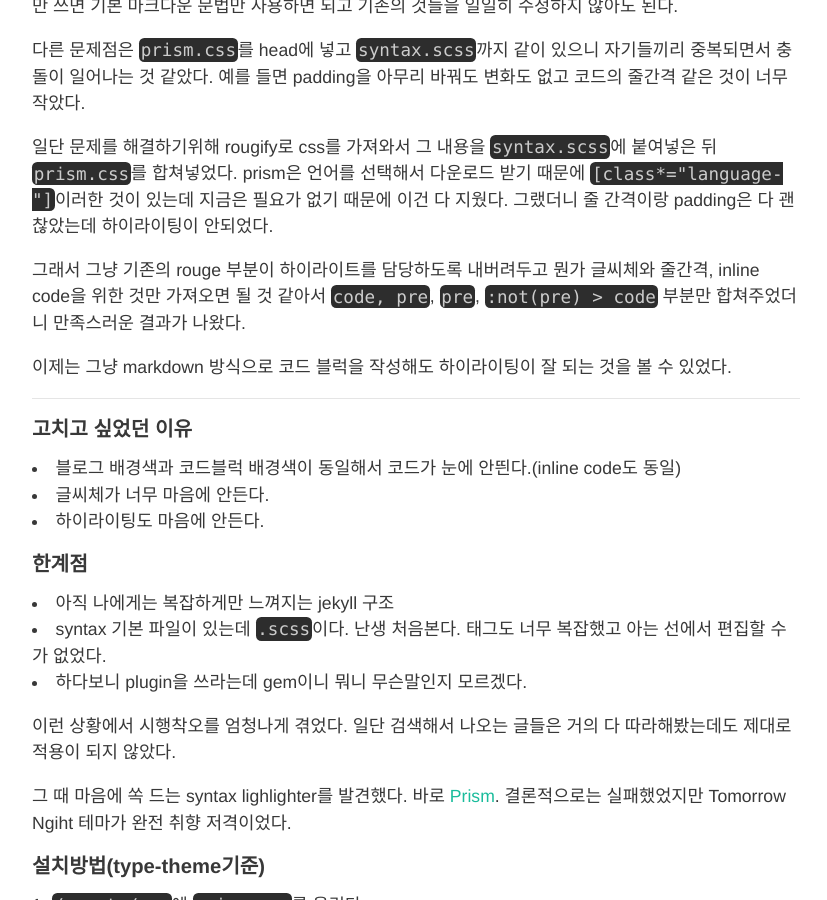
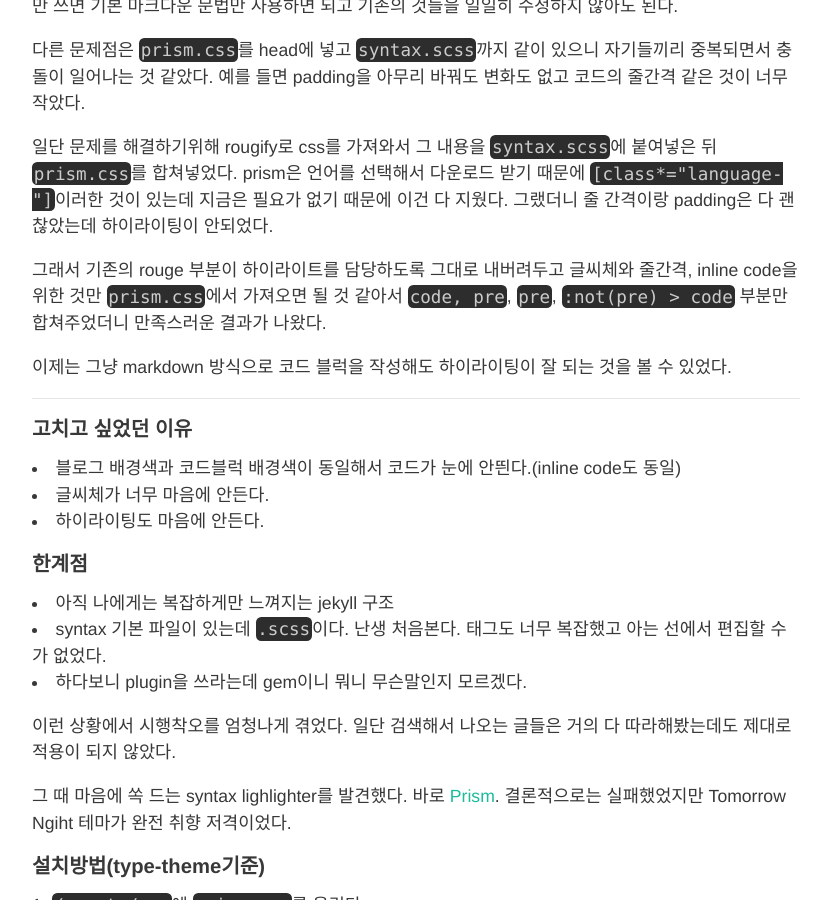
Before and after one commit to HyunlangBan/hyunlangban.github.io, a Jekyll site: the page built from _posts/2020-02-13-syntax-highlight.md, in a window 1280 px wide and 900 px high, scrolled down 598 px. Shown: the whole window, without its empty margins (224-1051 px from the left). Built offline with Jekyll 4.4.1, drawn with Linux system fonts in a browser that asks for light colours; nearby versions of some CDN libraries; some web fonts are replaced; comment, search, counter and statistics services are not loaded.

Commit message:
Update 2020-02-13-syntax-highlight.md

```diff
--- a/_posts/2020-02-13-syntax-highlight.md
+++ b/_posts/2020-02-13-syntax-highlight.md
@@ -24,8 +24,7 @@ jekyll로 블로그를 처음 만들었을 때 선택했던 테마가 [type-them
 prism은 언어를 선택해서 다운로드 받기 때문에 `[class*="language-"]`이러한 것이 있는데 지금은 필요가 없기 때문에 이건 다 지웠다.
 그랬더니 줄 간격이랑 padding은 다 괜찮았는데 하이라이팅이 안되었다.
 
-그래서 그냥 기존의 rouge 부분이 하이라이트를 담당하도록 내버려두고 뭔가 글씨체와 줄간격, inline code을 위한 것만 가져오면 될 것 같아서
-`code, pre`, `pre`, `:not(pre) > code` 부분만 합쳐주었더니 만족스러운 결과가 나왔다.
+그래서 기존의 rouge 부분이 하이라이트를 담당하도록 그대로 내버려두고 글씨체와 줄간격, inline code을 위한 것만 `prism.css`에서 가져오면 될 것 같아서 `code, pre`, `pre`, `:not(pre) > code` 부분만 합쳐주었더니 만족스러운 결과가 나왔다.
 
 이제는 그냥 markdown 방식으로 코드 블럭을 작성해도 하이라이팅이 잘 되는 것을 볼 수 있었다.
 
```
